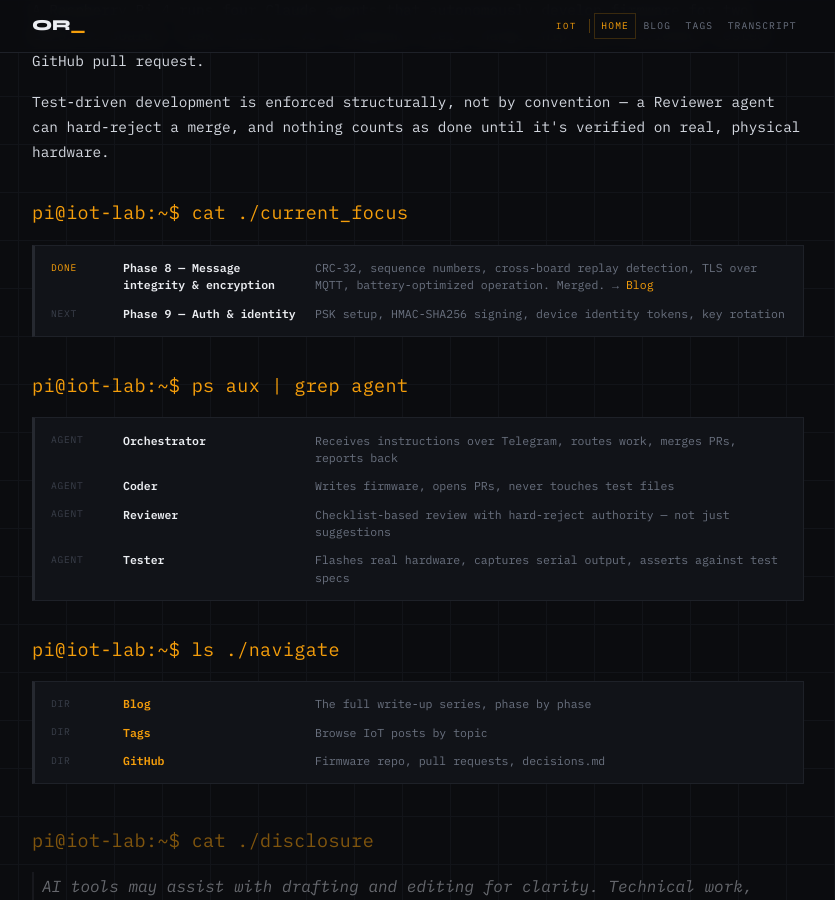
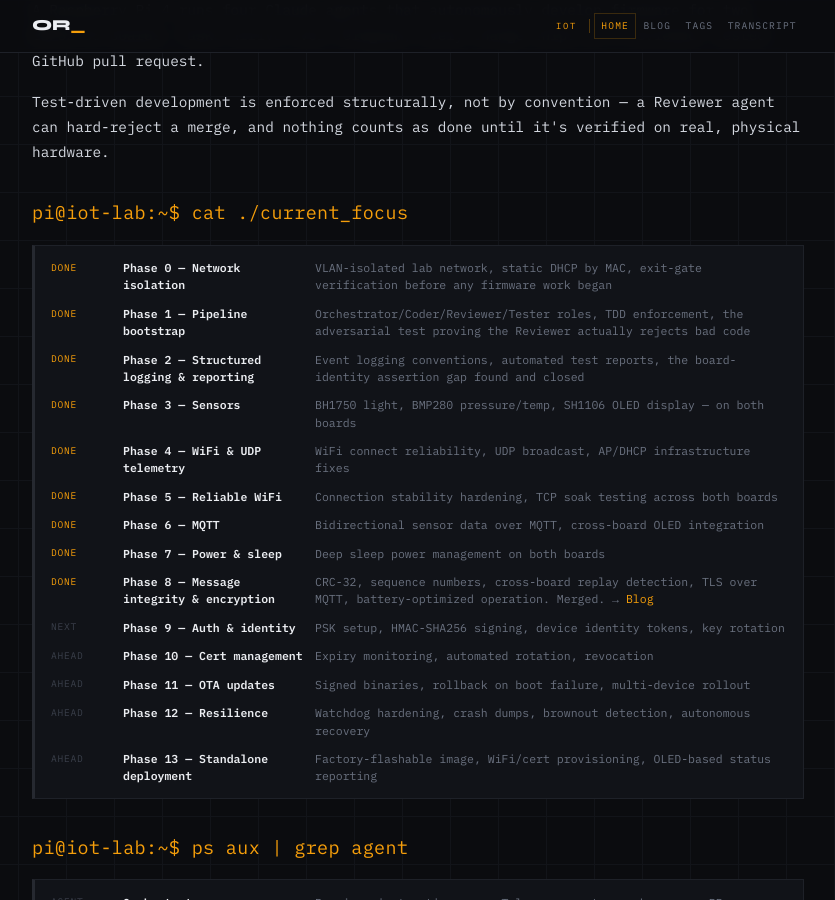
Before and after one commit to ondrejrollinger/ondrejrollinger.github.io, a Jekyll site: the page built from iot/index.md, in a window 1280 px wide and 900 px high, scrolled down 233 px. Shown: the whole window, without its empty margins (222-1057 px from the left). Built offline with Jekyll 4.4.1, drawn with Linux system fonts in a browser that asks for light colours.

Commit message:
List all 14 phases in IoT home page current_focus block
Replace the condensed Phase 8/9 listing with the full Phase 0-13
roadmap, each with its own status (done/next/ahead). Only Phase 8
keeps the tl-active highlight, so it still reads as the current
milestone at a glance. Nothing else on the page changed.

Co-Authored-By: Claude Sonnet 5 <noreply@anthropic.com>
Claude-Session: https://claude.ai/code/session_01NB93LtysBtos1HxoQe2HVf

```diff
--- a/iot/index.md
+++ b/iot/index.md
@@ -21,6 +21,46 @@ permalink: /iot/
 <p class="terminal-prompt">pi@iot-lab:~$ cat ./current_focus</p>
 
 <div class="terminal-listing">
+  <div class="tl-row">
+    <span class="tl-type tl-status-active">done</span>
+    <span class="tl-name">Phase 0 — Network isolation</span>
+    <span class="tl-desc">VLAN-isolated lab network, static DHCP by MAC, exit-gate verification before any firmware work began</span>
+  </div>
+  <div class="tl-row">
+    <span class="tl-type tl-status-active">done</span>
+    <span class="tl-name">Phase 1 — Pipeline bootstrap</span>
+    <span class="tl-desc">Orchestrator/Coder/Reviewer/Tester roles, TDD enforcement, the adversarial test proving the Reviewer actually rejects bad code</span>
+  </div>
+  <div class="tl-row">
+    <span class="tl-type tl-status-active">done</span>
+    <span class="tl-name">Phase 2 — Structured logging &amp; reporting</span>
+    <span class="tl-desc">Event logging conventions, automated test reports, the board-identity assertion gap found and closed</span>
+  </div>
+  <div class="tl-row">
+    <span class="tl-type tl-status-active">done</span>
+    <span class="tl-name">Phase 3 — Sensors</span>
+    <span class="tl-desc">BH1750 light, BMP280 pressure/temp, SH1106 OLED display — on both boards</span>
+  </div>
+  <div class="tl-row">
+    <span class="tl-type tl-status-active">done</span>
+    <span class="tl-name">Phase 4 — WiFi &amp; UDP telemetry</span>
+    <span class="tl-desc">WiFi connect reliability, UDP broadcast, AP/DHCP infrastructure fixes</span>
+  </div>
+  <div class="tl-row">
+    <span class="tl-type tl-status-active">done</span>
+    <span class="tl-name">Phase 5 — Reliable WiFi</span>
+    <span class="tl-desc">Connection stability hardening, TCP soak testing across both boards</span>
+  </div>
+  <div class="tl-row">
+    <span class="tl-type tl-status-active">done</span>
+    <span class="tl-name">Phase 6 — MQTT</span>
+    <span class="tl-desc">Bidirectional sensor data over MQTT, cross-board OLED integration</span>
+  </div>
+  <div class="tl-row">
+    <span class="tl-type tl-status-active">done</span>
+    <span class="tl-name">Phase 7 — Power &amp; sleep</span>
+    <span class="tl-desc">Deep sleep power management on both boards</span>
+  </div>
   <div class="tl-row tl-active">
     <span class="tl-type tl-status-active">done</span>
     <span class="tl-name">Phase 8 — Message integrity &amp; encryption</span>
@@ -30,6 +70,26 @@ permalink: /iot/
     <span class="tl-type">next</span>
     <span class="tl-name">Phase 9 — Auth &amp; identity</span>
     <span class="tl-desc">PSK setup, HMAC-SHA256 signing, device identity tokens, key rotation</span>
+  </div>
+  <div class="tl-row">
+    <span class="tl-type">ahead</span>
+    <span class="tl-name">Phase 10 — Cert management</span>
+    <span class="tl-desc">Expiry monitoring, automated rotation, revocation</span>
+  </div>
+  <div class="tl-row">
+    <span class="tl-type">ahead</span>
+    <span class="tl-name">Phase 11 — OTA updates</span>
+    <span class="tl-desc">Signed binaries, rollback on boot failure, multi-device rollout</span>
+  </div>
+  <div class="tl-row">
+    <span class="tl-type">ahead</span>
+    <span class="tl-name">Phase 12 — Resilience</span>
+    <span class="tl-desc">Watchdog hardening, crash dumps, brownout detection, autonomous recovery</span>
+  </div>
+  <div class="tl-row">
+    <span class="tl-type">ahead</span>
+    <span class="tl-name">Phase 13 — Standalone deployment</span>
+    <span class="tl-desc">Factory-flashable image, WiFi/cert provisioning, OLED-based status reporting</span>
   </div>
 </div>
 
```
